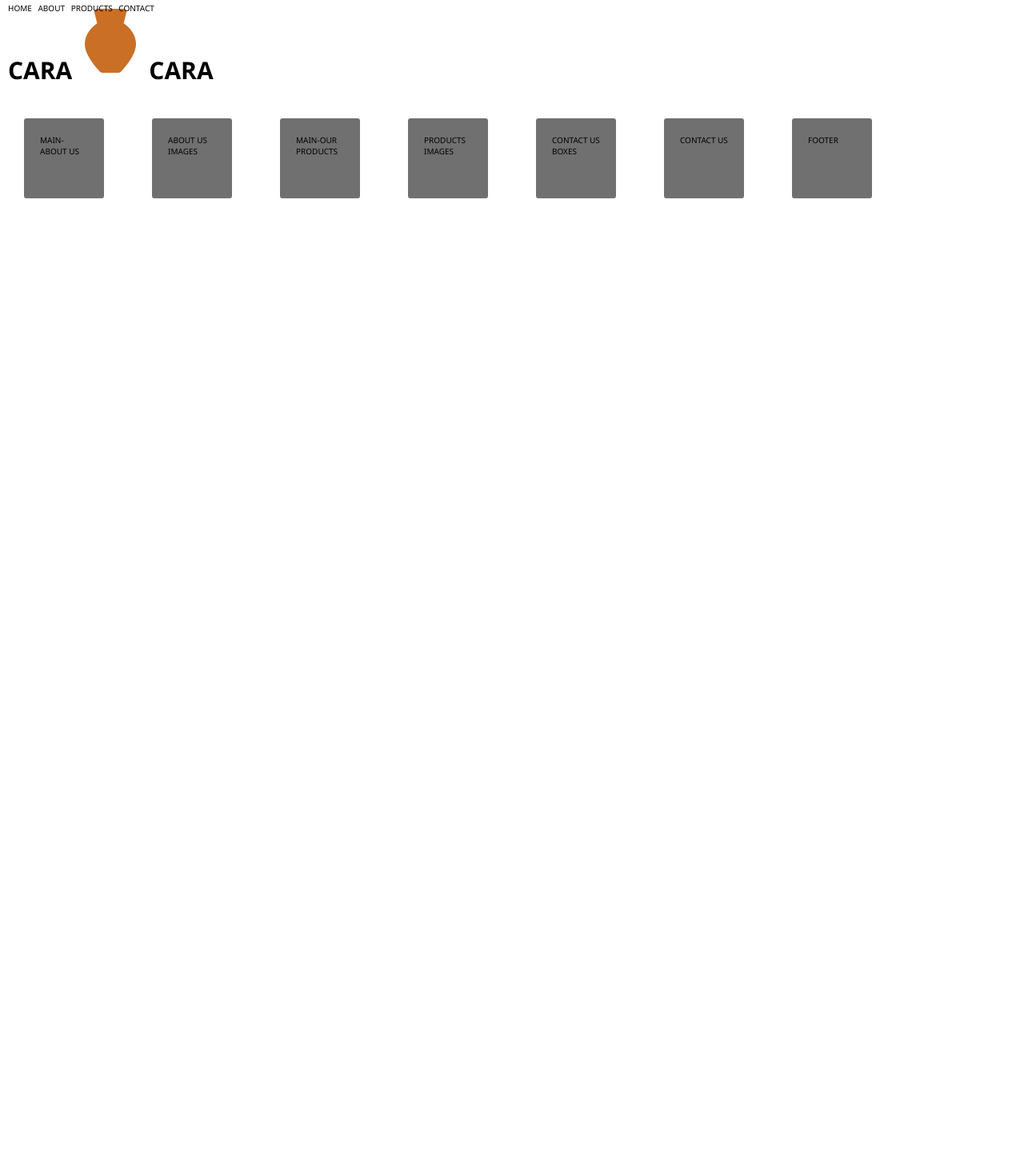
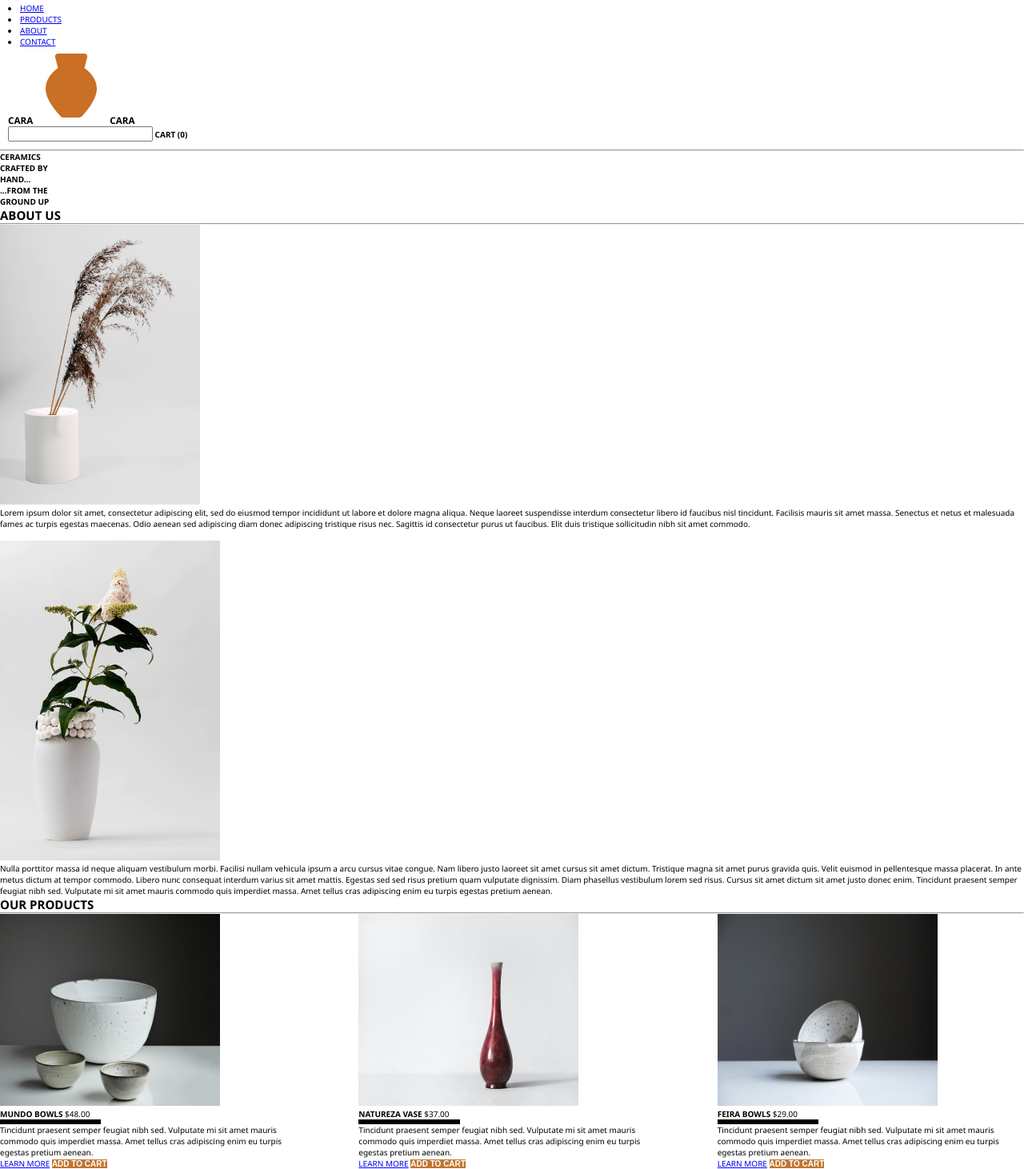
Before and after one commit to phil-sorenson/eCommerce-Website-Project, a plain HTML site: page index.HTML in a window 1280 px wide. Shown: the part 7-1469 px from the top of the page at 80% size. Before the commit the page ends 800 px from the top, so only its background shows below. Drawn offline with Linux system fonts and the light colour scheme.

Commit message:
Header content added via HTML + About text added in HTML + Some products added via HTML

```diff
--- a/index.HTML
+++ b/index.HTML
@@ -4,52 +4,130 @@
     <meta charset="UTF-8">
     <meta http-equiv="X-UA-Compatible" content="IE=edge">
     <meta name="viewport" content="width=device-width, initial-scale=1.0">
-    <title>CaraCara eCommerce Website</title>
+    <title>Cara Cara Website- Project</title>
     <link rel="stylesheet" href="./styles.CSS"/>
 </head>
+
 <body>
-    <div class="header-container">
     <header>
         <nav>
-                <a href="">CARA<img src="./assets/icons8-pottery-96.png">CARA</a>
-                <ul>
-                    <li>HOME</li>
-                    <li>ABOUT</li>
-                    <li>PRODUCTS</li>
-                    <li>CONTACT</li>
-                </ul>
+            <li><a href="#home">HOME</a></li>
+            <li><a href="#products">PRODUCTS</a></li>
+            <li><a href="#about">ABOUT</a></li>
+            <li><a href="#contact">CONTACT</a></li>
         </nav>
+        <div>
+            <h3>CARA<img src="./assets/icons8-pottery-96.png">CARA</h3>
+        </div>
+        <div>
+            <input type="text" id="search" name="search" value="">
+            <span><strong>CART (0)</strong></span>
+        </div>
     </header>
+    <hr class="header_hr">
+    <main>
+       <section id="home">
+            <div>
+                <strong>CERAMICS</strong><br>
+                <strong>CRAFTED BY</strong><br>
+                <strong>HAND...</strong>
             </div>
-    <div class="flex-container">
-        <div class="item">MAIN-ABOUT US</div>
-        <div class="item">ABOUT US IMAGES</div>
-        <div class="item">MAIN-OUR PRODUCTS</div>
-        <div class="item">PRODUCTS IMAGES</div>
-        <div class="item">CONTACT US BOXES</div>
-        <div class="item">CONTACT US</div>
-        <div class="item">FOOTER</div>
+            <div>
+                <strong>...FROM THE</strong><br>
+                <strong>GROUND UP</strong>
             </div>
+       </section>
+       <section id="about">
+            <h2>ABOUT US</h2>
+            <hr class="about_us_hr">
+            <p>
+                <img class="about_image_left" src="assets/Cylinder_unglazed3_2048x2048.jpg" alt="a cylinder unglazed vase">
+                <p>
+                Lorem ipsum dolor sit amet, consectetur adipiscing elit, sed do eiusmod tempor incididunt
+                ut labore et dolore magna aliqua. Neque laoreet suspendisse interdum consectetur libero id
+                faucibus nisl tincidunt. Facilisis mauris sit amet massa. Senectus et netus et malesuada fames
+                ac turpis egestas maecenas. Odio aenean sed adipiscing diam donec adipiscing tristique
+                risus nec. Sagittis id consectetur purus ut faucibus. Elit duis tristique sollicitudin nibh sit
+                amet commodo.
+                </p>
+            </p>
+            <br>
+            <p>
+               <img class="about_image_right" src="assets/Vase_Dame_2048x2048.jpg" alt="a vase with a dame flower">
+               <p>
+                Nulla porttitor massa id neque aliquam
+                vestibulum morbi. Facilisi nullam vehicula
+                ipsum a arcu cursus vitae congue. Nam libero
+                justo laoreet sit amet cursus sit amet dictum.
+                Tristique magna sit amet purus gravida quis.
+                Velit euismod in pellentesque massa placerat.
+                In ante metus dictum at tempor commodo.
+                Libero nunc consequat interdum varius sit
+                amet mattis. Egestas sed sed risus pretium
+                quam vulputate dignissim. Diam phasellus
+                vestibulum lorem sed risus. Cursus sit amet
+                dictum sit amet justo donec enim.
+                Tincidunt praesent semper feugiat nibh sed.
+                Vulputate mi sit amet mauris commodo quis
+                imperdiet massa. Amet tellus cras adipiscing
+                enim eu turpis egestas pretium aenean.
+               </p>
+            </p>
+       </section>
+       <section id="products">
+            <h2>OUR PRODUCTS</h2>
+            <hr class="products_hr">
+            <div class="product_container">
+                <div class="product">
+                    <a><img class="product_image" src="assets/tom-crew-7HuTGlUfQSo-unsplash.jpg"></a>
+                    <br>
+                    <strong>MUNDO BOWLS</strong>
+                    <span>$48.00</span>
+                    <hr class="hr_product">
+                    <p>
+                        Tincidunt praesent semper feugiat nibh
+                        sed. Vulputate mi sit amet mauris
+                        commodo quis imperdiet massa. Amet
+                        tellus cras adipiscing enim eu turpis
+                        egestas pretium aenean.
+                    </p>
+                    <a href="bowlproducts.html">LEARN MORE</a>
+                    <span><button class="add_to_cart_button" type="button">ADD TO CART</button></span>
+                </div>
+                <div class="product">
+                    <a><img class="product_image" src="assets/oriento-maVIpNNtmlQ-unsplash.jpg"></a>
+                    <br>
+                    <strong>NATUREZA VASE</strong>
+                    <span>$37.00</span>
+                    <hr class="hr_product">
+                    <p>
+                        Tincidunt praesent semper feugiat nibh
+                        sed. Vulputate mi sit amet mauris
+                        commodo quis imperdiet massa. Amet
+                        tellus cras adipiscing enim eu turpis
+                        egestas pretium aenean.
+                    </p>
+                    <a href="vaseproducts.html">LEARN MORE</a>
+                    <span><button class="add_to_cart_button" type="button">ADD TO CART</button></span>
+                </div>
+                <div class="product">
+                    <a><img class="product_image" src="assets/tom-crew-bgIO-u4GEfI-unsplash.jpg"></a>
+                    <br>
+                    <strong>FEIRA BOWLS</strong>
+                    <span>$29.00</span>
+                    <hr class="hr_product">
+                    <p>
+                        Tincidunt praesent semper feugiat nibh
+                        sed. Vulputate mi sit amet mauris
+                        commodo quis imperdiet massa. Amet
+                        tellus cras adipiscing enim eu turpis
+                        egestas pretium aenean.
+                    </p>
+                    <a href="bowlproducts.html">LEARN MORE</a>
+                    <span><button class="add_to_cart_button" type="button">ADD TO CART</button></span>
+                </div>
+            </div>
+       </section>
+    </main>
 </body>
 </html>
-
-
-
-<!-- <header>
-    <nav>
-        <h2>
-        <a href="">CARA <img src="./assets/icons8-pottery-96.png"> CARA</a>
-        </h2>
-        <h3>
-        <ul>
-        <a href="">
-            <li>HOME</li>
-            <li>ABOUT</li>
-            <li>PRODUCTS</li>
-            <li>CONTACT</li>
-        </a>
-        </ul>
-        </h3>
-
-    </nav>
-</header> -->
--- a/styles.CSS
+++ b/styles.CSS
@@ -11,63 +11,55 @@ html {
     font-size: 62.5%;
 }
 
-/* Layout Styles */
-
-.flex-container {
-    display: flex;
+body {
+    font-family: 'Segoe UI', Tahoma, Geneva, Verdana, sans-serif;
 
 }
-.header-container {
+
+/* .cart_button_image {
+    width: 5px;
+    height: 5px;
+} */
+.about_image_left {
+    width: 250px;
+    height: 350px;
+}
+.about_image_right {
+    width: 275px;
+    height: 400px;
+}
+
+.product_container {
     display: grid;
+    grid-template-columns: 1fr 1fr 1fr;
+    column-gap: 65px;
+    row-gap: 70px;
+}
+
+.product_image {
+    width: 275px;
+    height: 240px;
+}
+
+.hr_product {
+    width: 33%;
+    border: 3px solid black;
+
+}
+
+
+.add_to_cart_button {
+    background-color: #bf7631;
+    color: white;
+    border: none;
+    font-size: 10px;
+    font-weight: bold;
 
 }
 
 
 
-/* Content Styles */
-.header-container {
-    font-family: 'Segoe UI', Tahoma, Geneva, Verdana, sans-serif;
-    background-color: white;
+header {
     position: relative;
     padding: 1rem;
 }
-
-
-.header-container a {
-    font-weight: bold;
-    font-size: 30px;
-    color: black;
-    text-decoration: none;
-    justify-items: center;
-}
-
-header ul {
-    list-style-type: none;
-    position: absolute;
-    top: 1rem;
-    bottom: 1rem;
-
-}
-header li {
-    display: inline;
-    margin-right: 0.5rem;
-
-}
-
-.item {
-    font-family: 'Segoe UI', Tahoma, Geneva, Verdana, sans-serif;
-    background-color: #707070;
-    color: black;
-    margin: 3rem;
-    border-radius: 3px;
-    padding: 2rem;
-    height: 10rem;
-    width: 10rem;
-
-}
-
-/* header {
-    background-color: white;
-    position: relative;
-    padding: 1rem;
-} */
```
Lines whose indentation alone changed are shown as unchanged.
